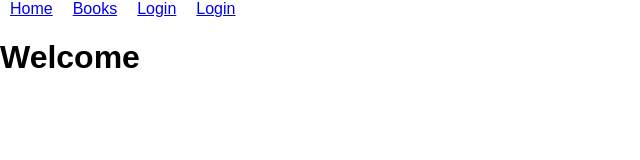
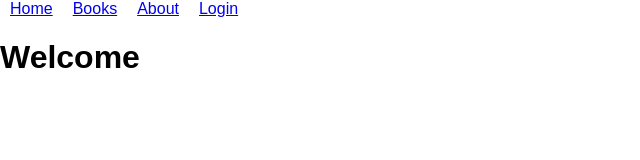
Before and after one commit to hadihammurabi/vrontend, a Vue app: page / in a window 1280 px wide. Shown: the top 160 px of the page, without its empty margins (0-640 px from the left). Built offline with nearby package versions, Linux system fonts and the light colour scheme; a web font is replaced by a local one.

Commit message:
fix(app): menus

```diff
--- a/src/App.vue
+++ b/src/App.vue
@@ -2,7 +2,7 @@
   <div>
     <router-link to="/">Home</router-link>
     <router-link to="/books">Books</router-link>
-    <router-link to="/auth">Login</router-link>
+    <router-link to="/about">About</router-link>
     <router-link to="/auth">Login</router-link>
   </div>
   <router-view></router-view>
```
